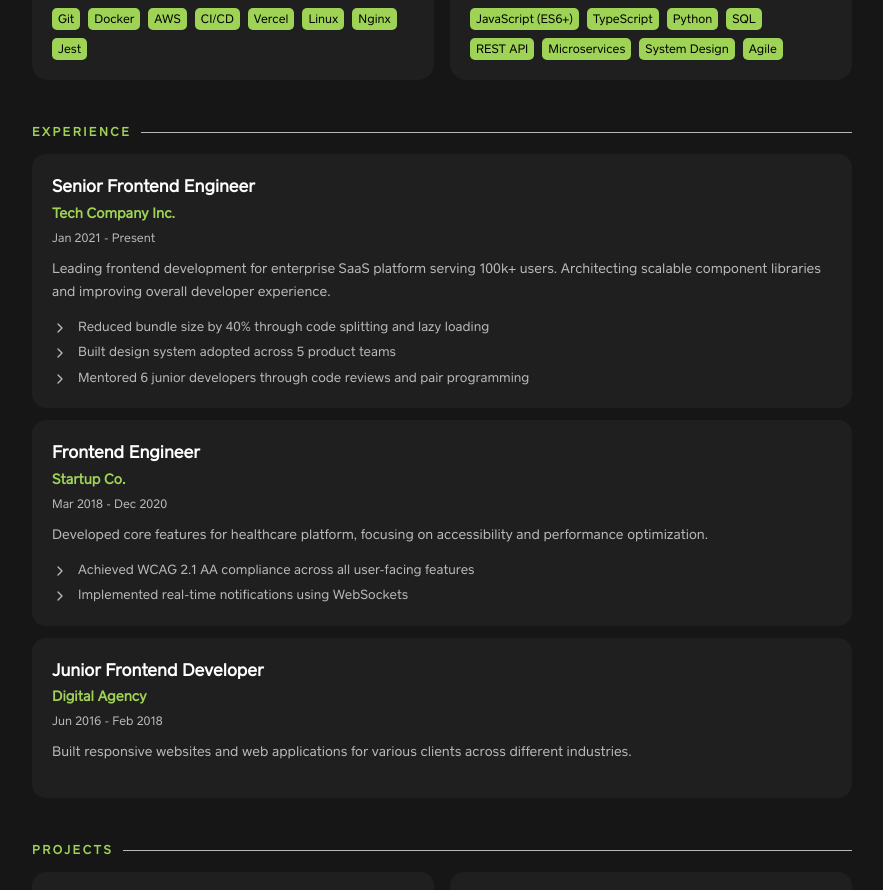
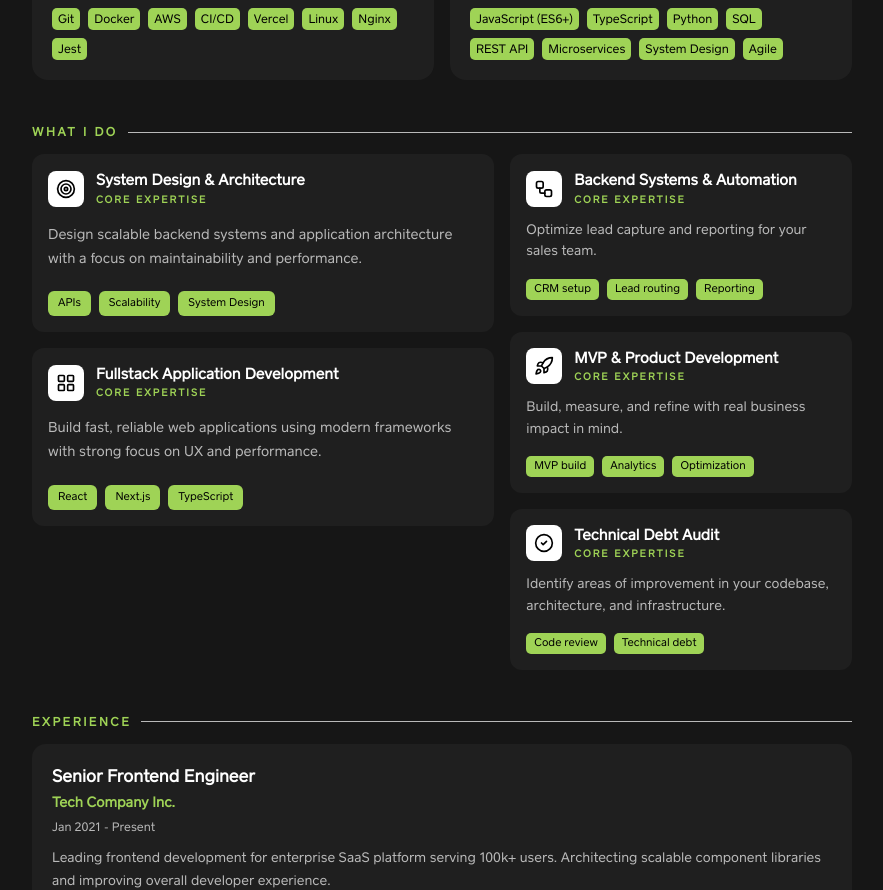
Before and after one commit to sudoenvx/sudoenvx-portfolio, a Next.js app: page / in a window 1280 px wide. Shown: the part 1100-1990 px from the top of the page, without its empty margins (198-1081 px from the left). Built offline with nearby package versions, Linux system fonts and the light colour scheme.

Commit message:
created services section

```diff
--- a/app/page.tsx
+++ b/app/page.tsx
@@ -5,6 +5,7 @@ import { ContactForm } from "@/src/domains/home/components/contact-form";
 import { Experience } from "@/src/domains/home/components/experience";
 import { Hero } from "@/src/domains/home/components/hero";
 import { Projects } from "@/src/domains/home/components/projects";
+import { Services } from "@/src/domains/home/components/services";
 import { Skills } from "@/src/domains/home/components/skills";
 import { Stats } from "@/src/domains/home/components/stats";
 import { Testimonials } from "@/src/domains/home/components/testimonials";
@@ -16,6 +17,7 @@ export default function Home() {
       <Stats />
       <AboutCard />
       <Skills />
+      <Services />
       <Experience />
       <Projects />
       <Testimonials />
--- /dev/null
+++ b/src/domains/home/components/services.tsx
@@ -0,0 +1,152 @@
+import { SectionLabel } from "./section-label";
+import { Card } from "@/components/ui/card";
+import { CheckCircle2, LayoutGrid, Rocket, Target, Workflow } from "lucide-react";
+
+interface ServiceItem {
+    title: string;
+    description: string;
+    tags: string[];
+    icon: React.ReactNode;
+    featured?: boolean;
+    highlights?: string[];
+}
+
+export const Services = () => {
+    const services: ServiceItem[] = [
+        {
+            title: "System Design & Architecture",
+            description:
+                "Design scalable backend systems and application architecture with a focus on maintainability and performance.",
+            tags: ["APIs","Scalability", "System Design"],
+            icon: <Target className="w-5 h-5" />,
+            featured: true,
+            highlights: [
+                "Clarify ICP, differentiation, and core message",
+                "Design offer packages and pricing anchors",
+                "Build a 90‑day execution roadmap",
+            ],
+        },
+        {
+            title: "Fullstack Application Development",
+            featured: true,
+            description:
+                "Build fast, reliable web applications using modern frameworks with strong focus on UX and performance.",
+            tags: ["React", "Next.js", "TypeScript"],
+            icon: <LayoutGrid className="w-5 h-5" />,
+        },
+        {
+            title: "Backend Systems & Automation",
+            description: "Optimize lead capture and reporting for your sales team.",
+            tags: ["CRM setup", "Lead routing", "Reporting"],
+            icon: <Workflow className="w-5 h-5" />,
+        },
+        {
+            title: "MVP & Product Development",
+            description: "Build, measure, and refine with real business impact in mind.",
+            tags: ["MVP build", "Analytics", "Optimization"],
+            icon: <Rocket className="w-5 h-5" />,
+        },
+        {
+            title: "Technical Debt Audit",
+            description: "Identify areas of improvement in your codebase, architecture, and infrastructure.",
+            tags: ["Code review", "Technical debt"],
+            icon: <CheckCircle2 className="w-5 h-5" />,
+        }
+    ];
+
+    const featuredServices = services.filter((service) => service.featured);
+    const otherServices = services.filter((service) => !service.featured);
+
+    return (
+        <div className="section mb-11" id="services">
+            <SectionLabel>What I Do</SectionLabel>
+            <div className="flex flex-col gap-6">
+                {/* <div className="flex flex-col gap-4 lg:flex-row lg:items-end lg:justify-between">
+                    <div className="space-y-3 max-w-120">
+                        <h3 className="text-[28px] md:text-[28px] font-bold text-white leading-tight">
+                            My special service for your business development
+                        </h3>
+                        <p className="text-[14.5px] text-text-secondary leading-[1.7] font-light max-w-[520px]">
+                            I blend strategy, design, and engineering to help you unlock growth.
+                            Each engagement is built around clear outcomes, quick iterations, and
+                            measurable progress.
+                        </p>
+                    </div>
+                </div> */}
+
+                <div className="grid gap-4 md:grid-cols-2 lg:grid-cols-[minmax(0,1.15fr)_minmax(0,0.85fr)]">
+                    <div className="flex flex-col gap-4">
+                        {featuredServices.map((service) => (
+                            <Card key={service.title} className="rounded-xl p-4 transition-colors bg-card hover:bg-card-hover h-fit">
+                                <div className="flex items-center gap-3 mb-4">
+                                    <div className="h-9 w-9 rounded-lg bg-secondary text-primary-text flex items-center justify-center">
+                                        {service.icon}
+                                    </div>
+                                    <div>
+                                        <div className="text-[15px] font-semibold text-secondary">
+                                            {service.title}
+                                        </div>
+                                        <div className="text-[10px] uppercase tracking-[2px] text-primary font-bold">
+                                            Core Expertise
+                                        </div>
+                                    </div>
+                                </div>
+                                <p className="text-[14px] text-text-secondary leading-[1.7] font-light max-w-[560px]">
+                                    {service.description}
+                                </p>
+
+                                <div className="mt-5 flex flex-wrap gap-2">
+                                    {service.tags.map((tag) => (
+                                        <span
+                                            key={tag}
+                                            className="text-[11px] bg-primary rounded-[6px] px-2.5 py-1 text-primary-text font-medium"
+                                        >
+                                            {tag}
+                                    </span>
+                                ))}
+                            </div>
+                        </Card>
+                        ))}
+                    </div>
+
+                    <div className="grid gap-4">
+                        {otherServices.map((service) => (
+                            <Card
+                                key={service.title}
+                                className="rounded-xl p-4 transition-colors bg-card hover:bg-card-hover "
+                            >
+                                <div className="flex items-center gap-3 mb-3">
+                                    <div className="h-9 w-9 rounded-lg bg-secondary text-secondary-text flex items-center justify-center">
+                                        {service.icon}
+                                    </div>
+                                    <div>
+                                        <div className="text-[15px] font-semibold text-secondary">
+                                            {service.title}
+                                        </div>
+                                        <div className="text-[10px] uppercase tracking-[2px] text-primary font-bold">
+                                            Core Expertise
+                                        </div>
+                                    </div>
+
+                                </div>
+                                <p className="text-[13.5px] text-text-secondary leading-[1.6] font-light">
+                                    {service.description}
+                                </p>
+                                <div className="mt-4 flex flex-wrap gap-2">
+                                    {service.tags.map((tag) => (
+                                        <span
+                                            key={tag}
+                                            className="text-[11px] bg-primary rounded-[5px] px-2 py-0.5 text-primary-text font-medium"
+                                        >
+                                            {tag}
+                                        </span>
+                                    ))}
+                                </div>
+                            </Card>
+                        ))}
+                    </div>
+                </div>
+            </div>
+        </div>
+    );
+};
```
